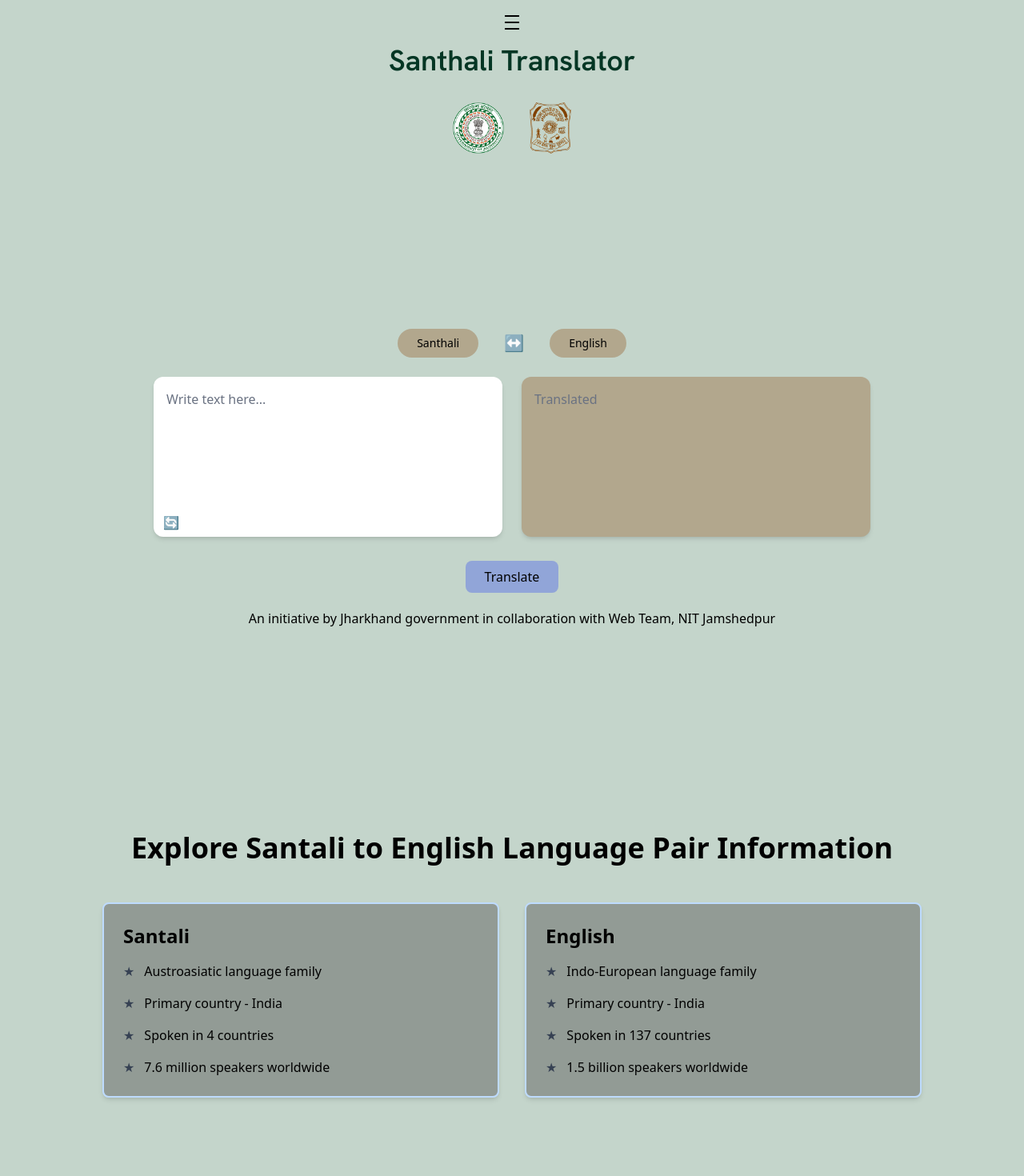
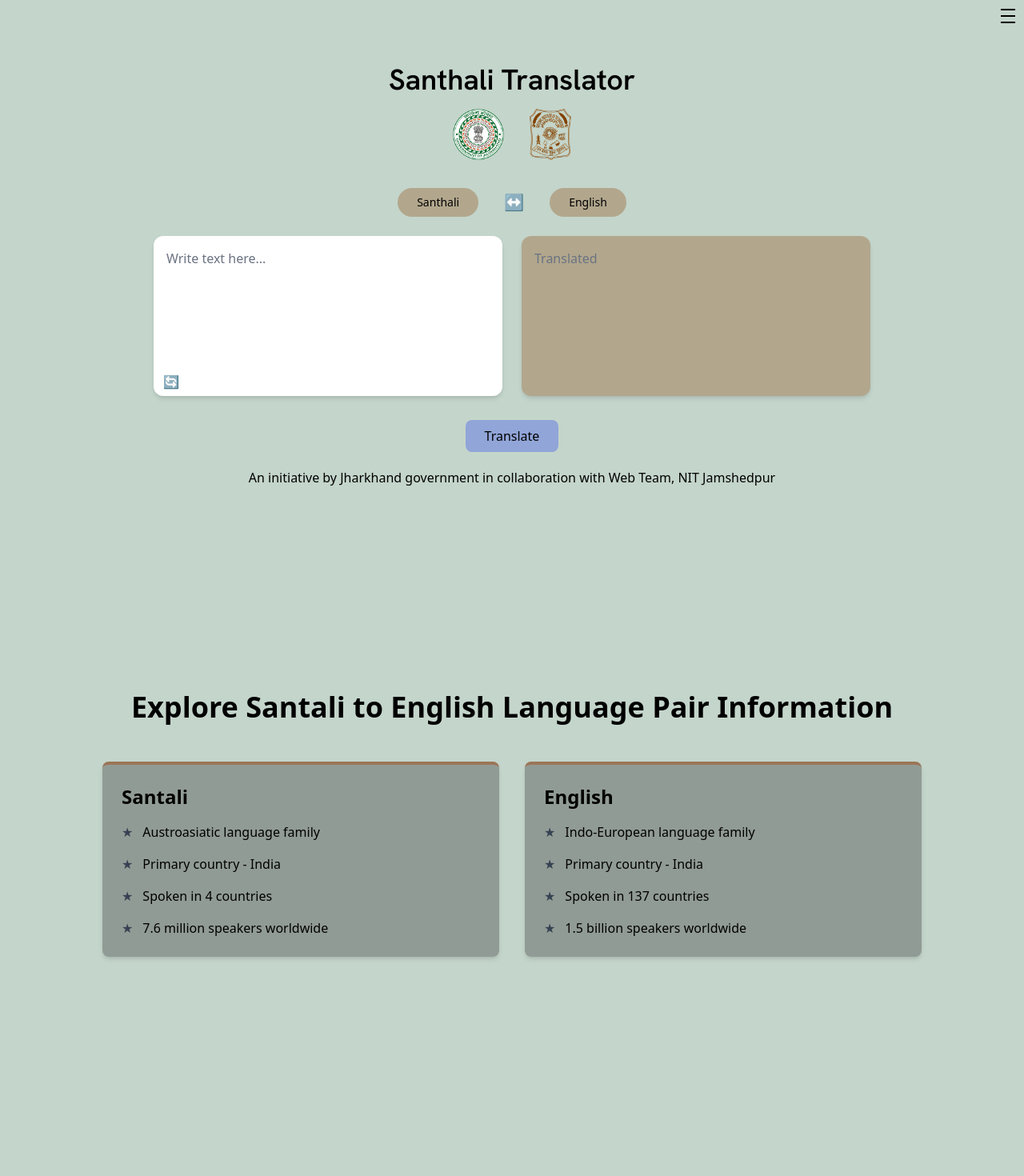
Before and after one commit to raa05-man/Santhali_18_04, a React (Vite) app in the folder santhali_frontend/: page / in a window 1280 px wide. Shown: the top 1470 px of the page at 80% size. Built offline with nearby package versions, Linux system fonts and the light colour scheme.

Commit message:
modified some parts

```diff
--- a/santhali_frontend/src/components/Header_1/Header.jsx
+++ b/santhali_frontend/src/components/Header_1/Header.jsx
@@ -3,19 +3,19 @@ import React from "react";
 export default function Header() {
   return (
     <div className="w-full px-4 py-4 flex flex-col items-center gap-4 bg-[rgba(146,178,159,0.54)]">
-      {/* <i className="fa-solid fa-bars text-2xl text-[#043624] self-start md:self-center"></i> */}
-      <span class="material-symbols-outlined">
-density_medium
-</span>
-      <h1 className="text-[#043624] text-2xl sm:text-3xl md:text-4xl font-semibold text-center font-[Hanken_Grotesk]">
+      <span className="material-symbols-outlined absolute top-2 right-2 text-xl cursor-pointer">
+    density_medium
+  </span>
+      <h1 className="text-[#000000]/40% text-2xl sm:text-3xl md:text-4xl font-semibold text-center font-[Hanken_Grotesk] absolute top-20">
         Santhali Translator
       </h1>
 
-      <div className="flex justify-center items-center gap-8 mt-4 flex-wrap">
+      <div className="flex justify-center items-center gap-8 mt-4 flex-wrap absolute top-30">
         <img
           src="src/assets/jharkhand_logo.png"
           alt="Jharkhand Logo"
           className="h-16 w-auto"
+
         />
         <img
           src="src/assets/nit_logo.png"
--- a/santhali_frontend/src/components/SantaliEnglishComparison.jsx
+++ b/santhali_frontend/src/components/SantaliEnglishComparison.jsx
@@ -9,7 +9,7 @@ export default function SantaliEnglishComparison() {
 
       <div className="w-full max-w-5xl flex flex-col md:flex-row gap-4 md:gap-8 justify-center">
         {/* Santali Card */}
-        <div className="bg-[#48454566] p-4 rounded-lg text-black rounded-lg shadow-md p-6 w-full md:w-1/2 border-2 border-blue-200">
+        <div className="bg-[#48454566] p-6 rounded-lg text-black shadow-md w-full md:w-1/2 border-t-4 border-t-[#9D6C46]/80">
           <h2 className="text-xl md:text-2xl font-bold mb-4">Santali</h2>
 
           <div className="space-y-4">
@@ -36,7 +36,7 @@ export default function SantaliEnglishComparison() {
         </div>
 
         {/* English Card */}
-        <div className="bg-[#48454566] p-4 rounded-lg text-black rounded-lg shadow-md p-6 w-full md:w-1/2 border-2 border-blue-200">
+        <div className="bg-[#48454566] p-6 rounded-lg text-black shadow-md w-full md:w-1/2 border-t-4 border-t-[#9D6C46]/80">
           <h2 className="text-xl md:text-2xl font-bold mb-4">English</h2>
 
           <div className="space-y-4">
```
